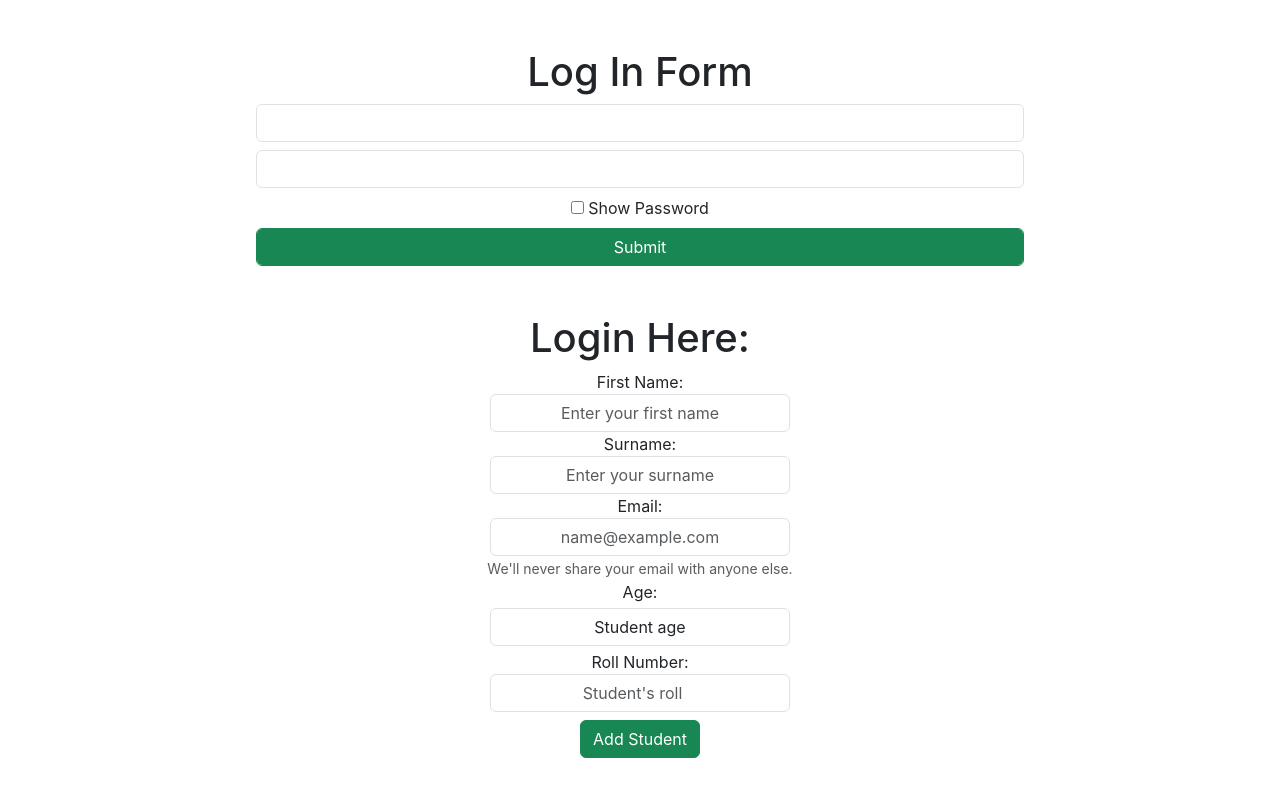
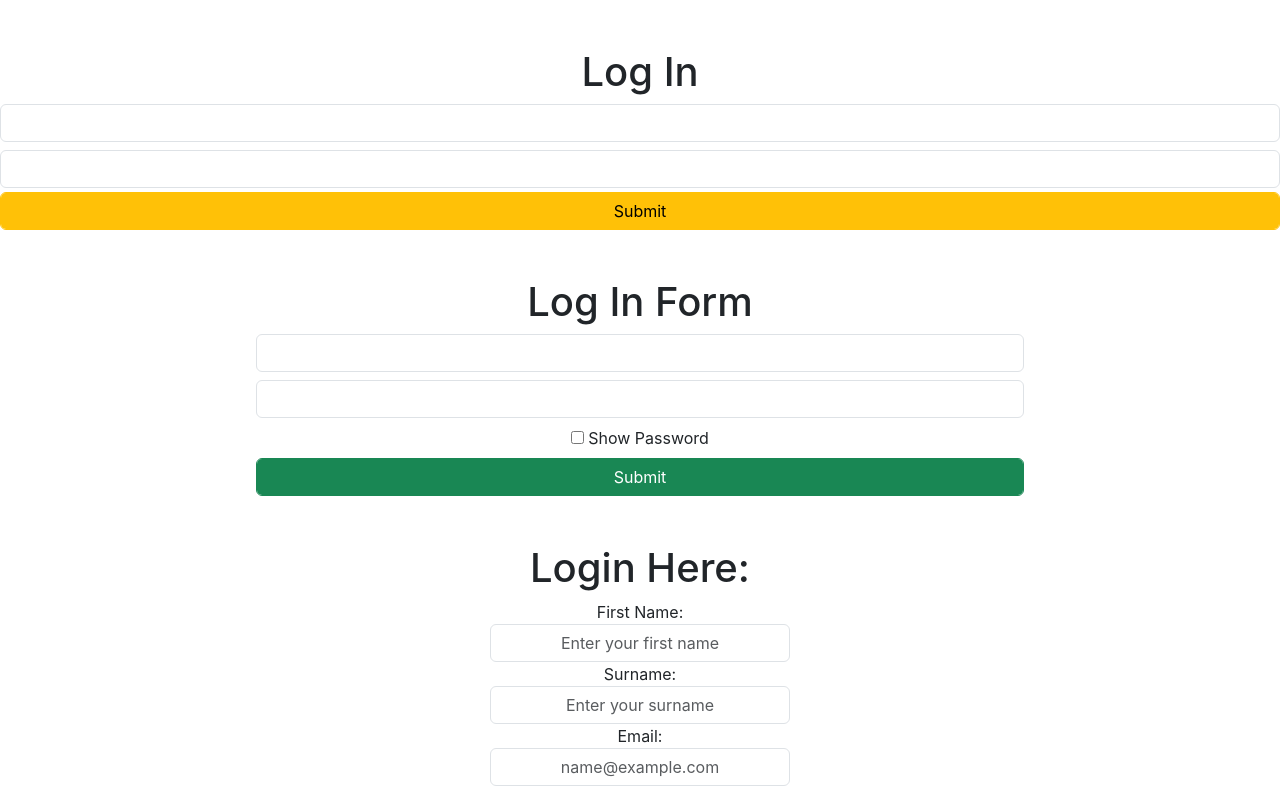
Before and after one commit to Brendafrenjo/asyncawaitpromise, a React (Create React App) app: page / in a window 1280 px wide. Shown: the top 791 px of the page. Built offline with nearby package versions, Linux system fonts and the light colour scheme; no server answers.

Commit message:
Created LogIn

```diff
--- a/src/Home.js
+++ b/src/Home.js
@@ -2,10 +2,12 @@ import React from "react";
 import Promises from "./Promises";
 import LocalStorage from "./LocalStorage";
 import LogInForm from "./LogInForm";
+import LogIn from "./LogIn";
 
 export default function Home() {
   return (
     <div>
+      <LogIn />
       <LogInForm />
       <LocalStorage />
       <Promises />
--- /dev/null
+++ b/src/LogIn.js
@@ -0,0 +1,61 @@
+import React, { useState } from "react";
+
+export default function LogIn() {
+  const [formData, setFormData] = useState({ firstName: "", password: "" });
+  const [submitInfo, setSubmitInfo] = useState(false);
+
+  function handleChange(e) {
+    const [name, value] = e.target;
+    setFormData({ ...formData, [name]: value });
+  }
+
+  function handleSubmit(e) {
+    e.preventDefault();
+
+    const { firstName, password } = formData;
+
+    if (firstName && password) {
+      setSubmitInfo(true);
+    } else {
+      let errorMessage = "Please provide the following information:\n";
+
+      if (!firstName) {
+        errorMessage += "-First Name\n";
+      }
+
+      if (!password) {
+        errorMessage += "-Password\n";
+      }
+
+      alert(errorMessage);
+    }
+  }
+
+  return (
+    <div onSubmit={handleSubmit}>
+      <h1 className="mt-5">Log In</h1>
+      {submitInfo && <p>Information submitted successfully</p>}
+      <form>
+        <input
+          type="text"
+          name="firstName"
+          id="firstName"
+          className="mb-2 form-control"
+          value={formData.firstName}
+          onChange={handleChange}
+        />
+        <input
+          type="password"
+          name="password"
+          id="passwordInput"
+          className="mb-1 form-control"
+          value={formData.password}
+          onChange={handleChange}
+        />
+        <button type="submit" className="btn btn-warning form-control">
+          Submit
+        </button>
+      </form>
+    </div>
+  );
+}
```
